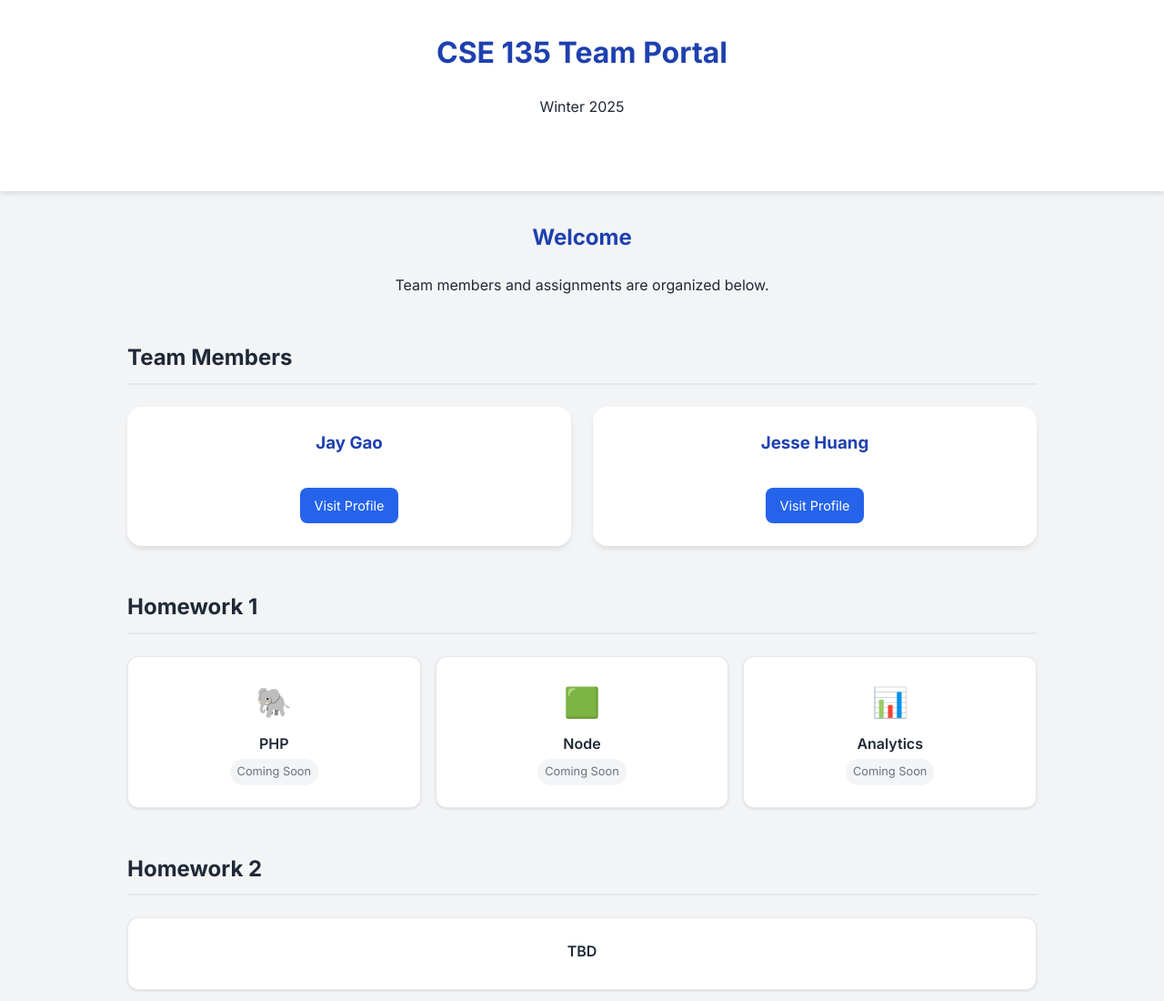
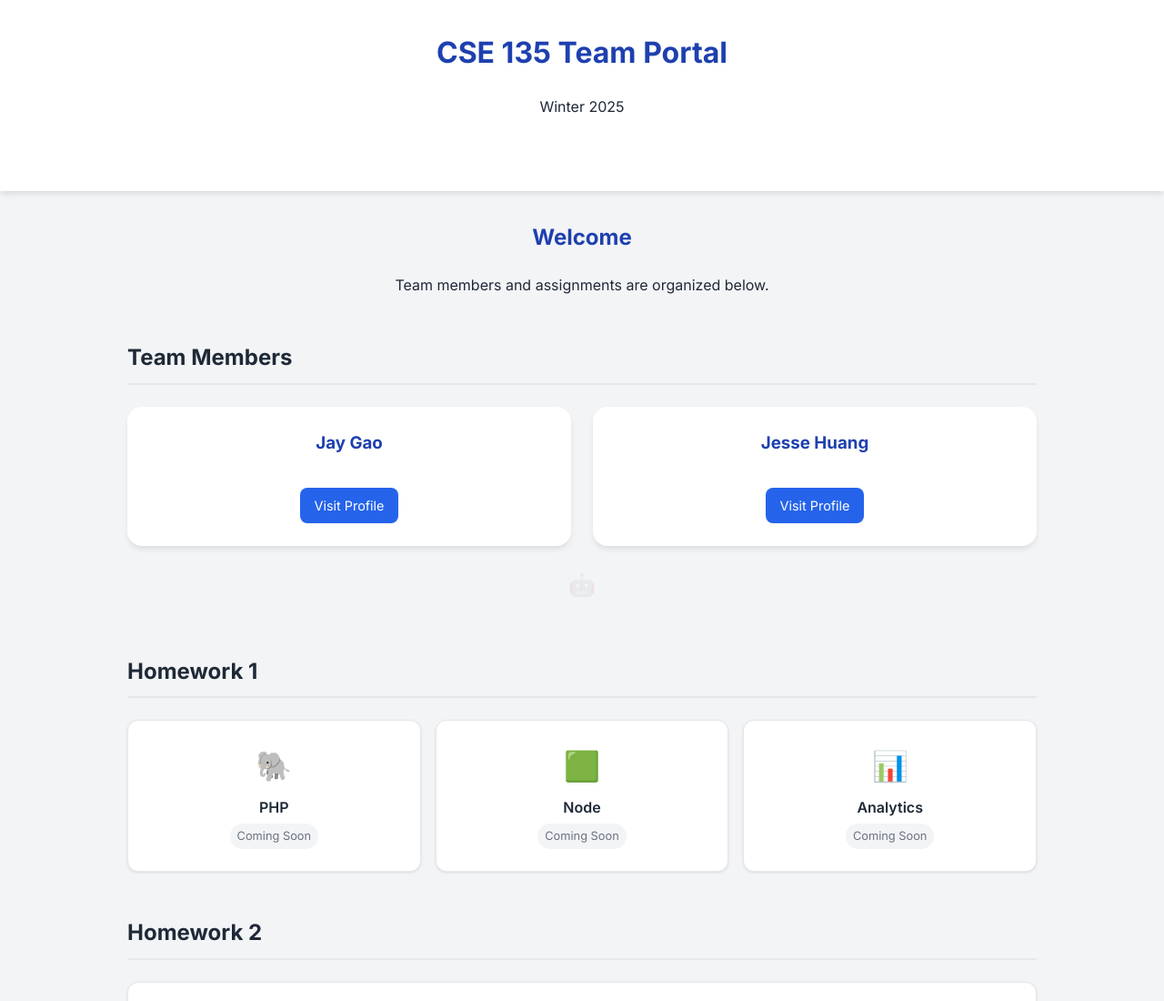
Before and after one commit to jayygao/cse135, a plain HTML site: page index.html in a window 1280 px wide. Shown: the top 1100 px of the page at 91% size. Drawn offline with Linux system fonts and the light colour scheme.

Commit message:
add robots.txt button

```diff
--- a/index.html
+++ b/index.html
@@ -40,6 +40,9 @@
                     <h3>Jesse Huang</h3>
                     <a href="members/jesse.html" class="button">Visit Profile</a>
                 </article>
+            </div>
+            <div style="text-align: center; margin-top: 1rem;">
+                <a href="robots.txt" class="secret-button">🤖</a>
             </div>
         </section>
 
--- a/style.css
+++ b/style.css
@@ -197,3 +197,18 @@ footer {
   border-radius: 0.5rem;
   border-left: 4px solid var(--primary-color);
 }
+
+/* Secret Button */
+.secret-button {
+  display: inline-block;
+  font-size: 1.5rem;
+  text-decoration: none;
+  opacity: 0.1;
+  transition: opacity 0.3s, transform 0.3s;
+  padding: 0.5rem;
+}
+
+.secret-button:hover {
+  opacity: 1;
+  transform: scale(1.2) rotate(20deg);
+}
```
